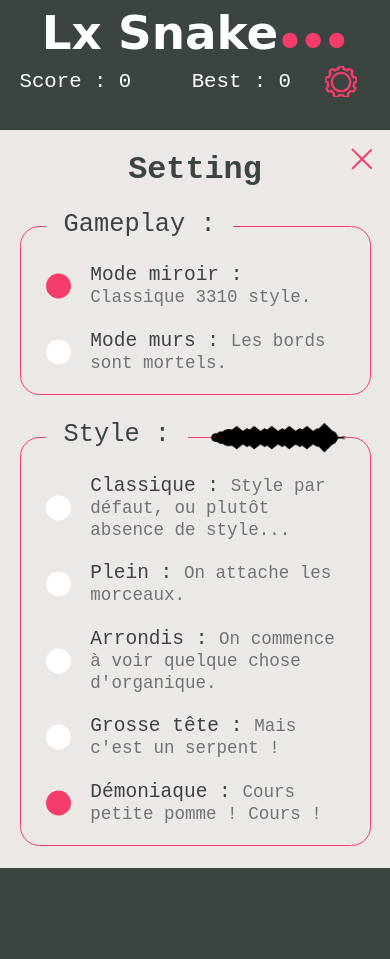
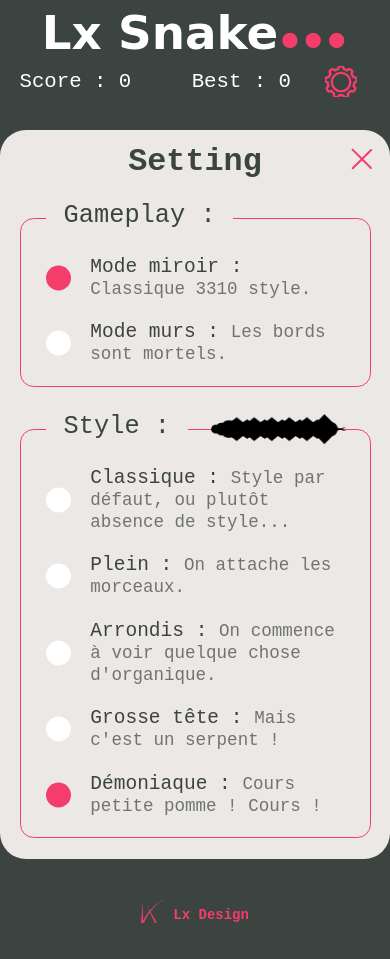
Before and after one commit to Lx-Ctn/Lx-Snake, a website built with webpack: page src/index.html in a window 390 px wide. Both pictures are taken after a click on the button "Accédez aux Réglages". Before the commit the page ends 868 px from the top, so only its background shows below. Built offline with nearby package versions, Linux system fonts and the light colour scheme; some packages are replaced by stand-ins of ours; a web font is replaced by a local one; what @lxweb/color would draw is missing.

Commit message:
Style : setting panel optimisation
- In absolute position (covering the canvas), the setting panel cover also the footer on small screen.
 -> Toggle canvas / setting display value to keep setting panel in the layout
- Correct and animate border-radius on style change

```diff
--- a/src/index.js
+++ b/src/index.js
@@ -58,6 +58,8 @@ function init() {
 	canvas.width = canvasSetting.width;
 	canvas.height = canvasSetting.height;
 	const ratio = canvasSetting.width / canvasSetting.height;
+	const radius = `${canvasSetting.cellSize / 2 / gameSetting.resolution}px`;
+	canvas.style.borderRadius = radius;
 	let headerHeight = "130px";
 	const bottomMargin = "0.8em";
 
@@ -242,8 +244,10 @@ export function getSetting(event) {
 		pauseOrReload();
 	}
 	getSnakePreview();
-	setting.style.display = setting.style.display === "block" ? "none" : "block";
-	canvas.setAttribute("tabindex", setting.style.display === "block" ? "none" : "0");
+	const isSettingOpen = getComputedStyle(setting).display !== "none";
+	console.log(setting, isSettingOpen);
+	setting.style.display = isSettingOpen ? "none" : "block";
+	canvas.style.display = isSettingOpen ? "block" : "none";
 }
 
 /*
@@ -252,7 +256,7 @@ export function getSetting(event) {
         // Met en plein écran
         document.fullscreenElement != null ? document.exitFullscreen() : document.body.requestFullscreen();
     })
-    */
+*/
 
 document.body.addEventListener("click", function (event) {
 	if (event.target === mainElement || event.target === canvas || event.target === footerElement) {
@@ -295,38 +299,46 @@ for (const style of styleSelector) {
 	style.addEventListener("click", selectingStyle);
 }
 
+const fieldsets = document.querySelectorAll("fieldset");
 function selectingStyle(event) {
 	const radius = `${canvasSetting.cellSize / 2 / gameSetting.resolution}px`;
+
 	switch (event.currentTarget.id) {
 		case "classicSelector":
 			gameSetting.selectedGameArt = "classic";
 			canvas.style.borderRadius = "0";
 			setting.style.borderRadius = "0";
+			for (const fieldset of fieldsets) fieldset.style.borderRadius = "0";
 			break;
 
 		case "fullSelector":
 			gameSetting.selectedGameArt = "full";
 			canvas.style.borderRadius = "0";
 			setting.style.borderRadius = "0";
+			for (const fieldset of fieldsets) fieldset.style.borderRadius = "0";
+
 			break;
 
 		case "roundedSelector":
 			gameSetting.selectedGameArt = "rounded";
 			canvas.style.borderRadius = radius;
-			setting.style.borderRadius = radius;
+			setting.style.borderRadius = "";
+			for (const fieldset of fieldsets) fieldset.style.borderRadius = "";
 			break;
 
 		case "bigHeadSelector":
 			gameSetting.selectedGameArt = "bigHead";
 			canvas.style.borderRadius = radius;
-			setting.style.borderRadius = radius;
+			setting.style.borderRadius = "";
+			for (const fieldset of fieldsets) fieldset.style.borderRadius = "";
 			break;
 
 		case "evilSelector":
 		default:
 			gameSetting.selectedGameArt = "evil";
 			canvas.style.borderRadius = radius;
-			setting.style.borderRadius = radius;
+			setting.style.borderRadius = "";
+			for (const fieldset of fieldsets) fieldset.style.borderRadius = "";
 			break;
 	}
 
--- a/src/styles/setting.scss
+++ b/src/styles/setting.scss
@@ -9,27 +9,23 @@
 
 #setting {
 	display: none;
-	position: absolute;
-	z-index: 1;
-	top: 0;
+	position: relative;
 	width: 100%;
-	max-width: 780px;
-	left: 50%;
-	transform: translateX(-50%);
+	max-width: 750px;
+	margin: auto;
+	padding-top: 0.7em;
+
 	background-color: var(--old-white);
 	font-size: 2rem;
-	@media (min-width: 715px) {
-		bottom: 0;
-		overflow: auto;
-	}
+
+	border-radius: 1.3em;
+	transition: border-radius 0.2s;
 }
 
 #setting h2 {
 	text-align: center;
 	font-size: clamp(1.8rem, 10vw - 0.72rem, 3.6rem);
 	color: var(--green);
-
-	margin-top: 0.7em;
 }
 
 #exitSetting {
@@ -91,7 +87,9 @@ form {
 
 fieldset {
 	border: 1px solid var(--red);
-	border-radius: 1em;
+	border-radius: 0.7em;
+	transition: border-radius 0.2s;
+
 	padding: 0.5em 1.3em;
 
 	&:not(:last-child) {
```
